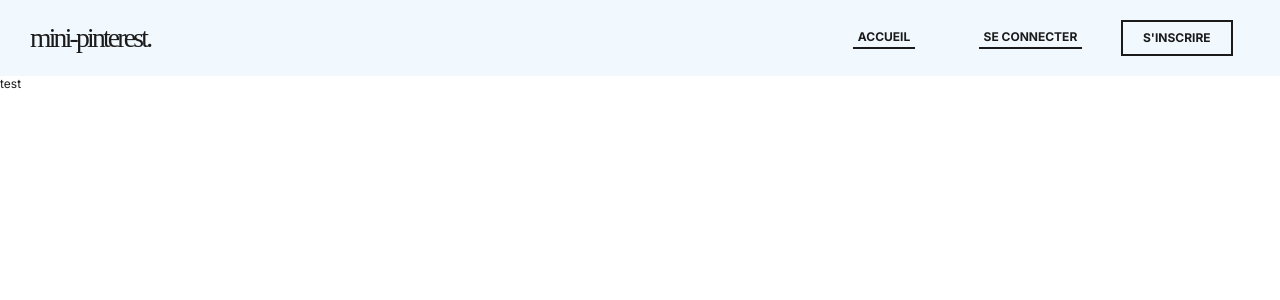
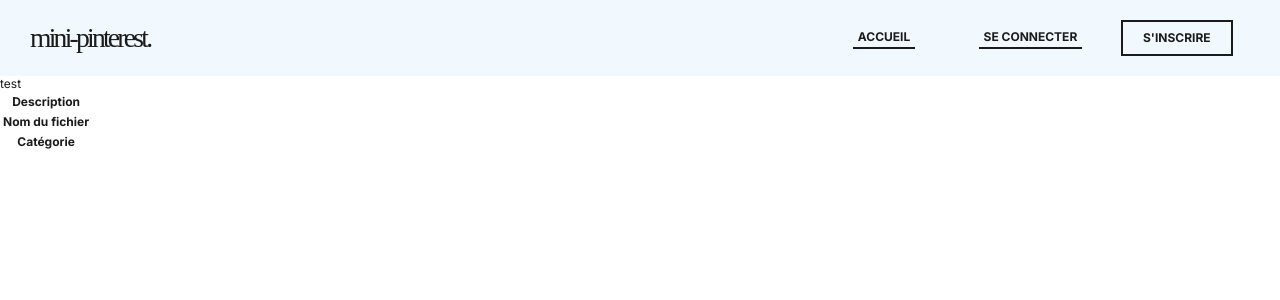
Before and after one commit to Anh-Kiet-VO/BDW1-Projet, a PHP site: page /detail.php in a window 1280 px wide. Shown: the top 300 px of the page. Run offline with PHP 8.4, Linux system fonts and the light colour scheme; data that the repository does not hold is empty; some web fonts are replaced.

Commit message:
detail.php

```diff
--- a/detail.php
+++ b/detail.php
@@ -20,4 +20,34 @@
 
 </body>
 
+  <div class="detail">
+    <table>
+      <tr>
+        <th>Description</th>
+        <td>
+          <?php
+            echo $fetchDesc['description'];
+          ?>
+        </td>
+      </tr>
+
+      <tr>
+        <th>Nom du fichier</th>
+        <td>
+            <?php
+              echo $fetchNom['nomFich'];
+            ?>
+        </td>
+      </tr>
+      <tr>
+        <th>Catégorie</th>
+        <td>
+          <?php
+            echo $fetchCat['categorie']
+          ?>
+        </td>
+      </tr>
+    </table>
+  </div>
+
 </html>
```
